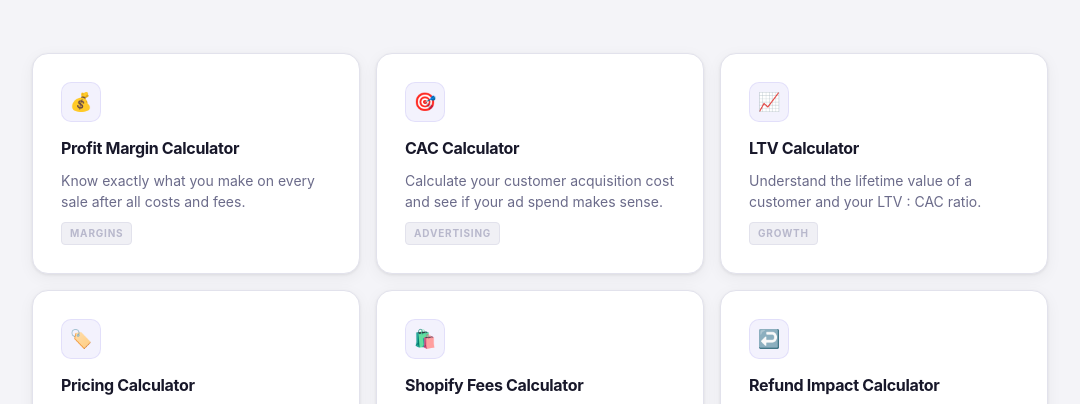
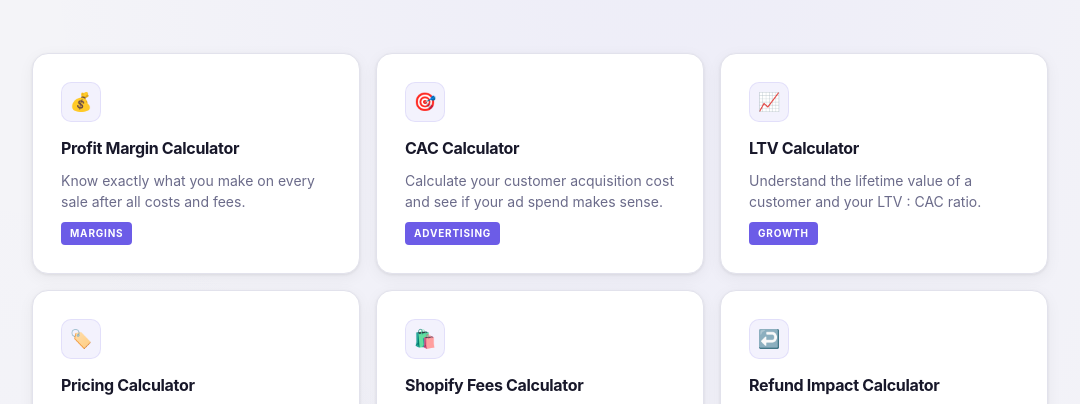
Before and after one commit to honzaseky/ecomcalc, a plain HTML site: page index.html in a window 1280 px wide. Shown: the part 365-769 px from the top of the page, without its empty margins (100-1180 px from the left). Drawn offline with Linux system fonts and the light colour scheme; no server answers; a web font is replaced by a local one.

Commit message:
design overhaul

```diff
--- a/index.html
+++ b/index.html
@@ -53,7 +53,7 @@
   html { transition: background 0.25s, color 0.25s; }
 
   body {
-    background: var(--bg);
+    background: radial-gradient(ellipse at 60% 0%, rgba(108, 99, 255, 0.06) 0%, transparent 60%), radial-gradient(ellipse at 0% 100%, rgba(108, 99, 255, 0.04) 0%, transparent 50%), var(--bg);
     color: var(--text);
     font-family: -apple-system, BlinkMacSystemFont, 'Segoe UI', system-ui, sans-serif;
     min-height: 100vh;
@@ -201,14 +201,33 @@
     display: flex;
     flex-direction: column;
     gap: 10px;
-    transition: border-color 0.2s, box-shadow 0.2s, transform 0.15s, background 0.25s;
+    transition: border-color 0.2s, box-shadow 0.2s ease, transform 0.2s ease, background 0.25s;
     cursor: pointer;
+    position: relative;
+    overflow: hidden;
+  }
+
+  .calc-card::before {
+    content: '';
+    position: absolute;
+    left: 0;
+    top: 0;
+    bottom: 0;
+    width: 3px;
+    background: var(--accent);
+    border-radius: 16px 0 0 16px;
+    opacity: 0;
+    transition: opacity 0.2s;
+  }
+
+  .calc-card:hover::before {
+    opacity: 1;
   }
 
   .calc-card:hover {
     border-color: var(--border-active);
-    box-shadow: var(--shadow-hover);
-    transform: translateY(-2px);
+    box-shadow: 0 8px 24px rgba(0, 0, 0, 0.08);
+    transform: translateY(-3px);
   }
 
   .calc-card:hover .card-arrow {
@@ -268,13 +287,13 @@
     font-weight: 700;
     letter-spacing: 0.08em;
     text-transform: uppercase;
-    color: var(--text-dim);
-    background: var(--surface2);
-    border: 1px solid var(--border);
+    color: #ffffff;
+    background: var(--accent);
+    border: 1px solid transparent;
     border-radius: 4px;
     padding: 3px 8px;
     align-self: flex-start;
-    transition: background 0.25s, border-color 0.25s;
+    transition: background 0.25s;
   }
 
     /* ── Footer ── */
```
